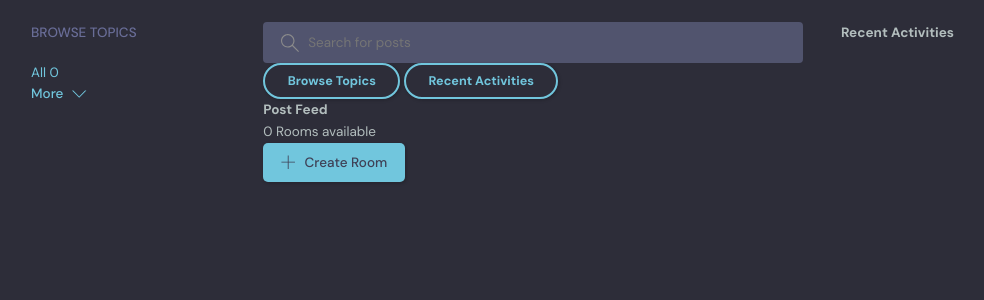
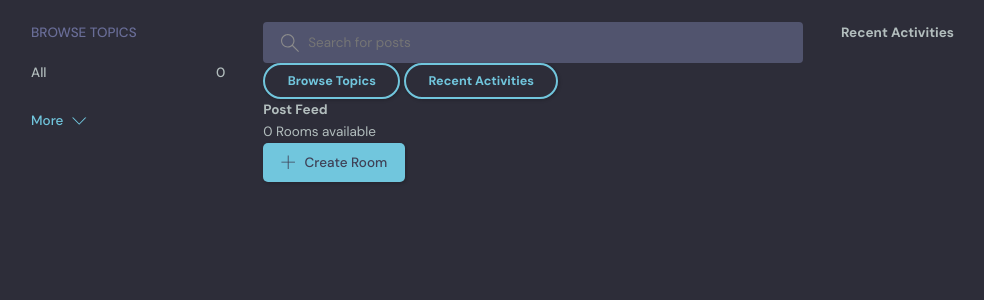
Before and after one commit to JustA3DObject/DevFriends, a Django app: page / in a window 1280 px wide. Shown: the part 68-368 px from the top of the page, without its empty margins (69-1053 px from the left). Run offline with Django 4.2, Linux system fonts and the light colour scheme; data that the repository does not hold is empty.

Commit message:
Added CSS for topics list items

```diff
--- a/devfriends/static/css/master.css
+++ b/devfriends/static/css/master.css
@@ -485,3 +485,12 @@ a {
 .topics__list {
     list-style: none;
 }
+
+.topics__list li a {
+    display: flex;
+    justify-content: space-between;
+    margin-bottom: 3rem;
+    font-weight: 500;
+    color: var(--color-light-gray);
+    transition: all 0.3s ease-in-out;
+}
```
